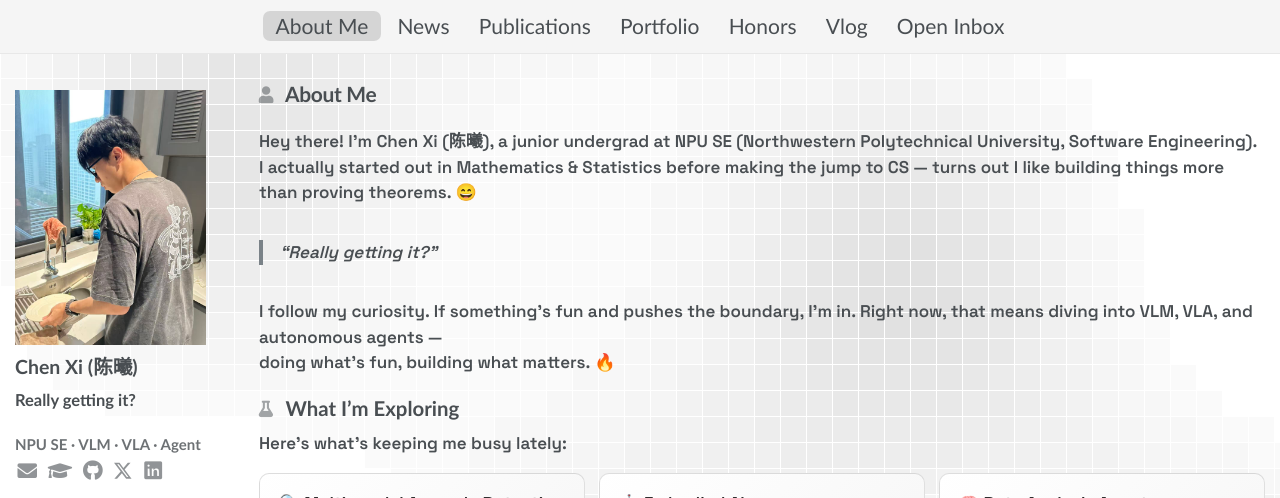
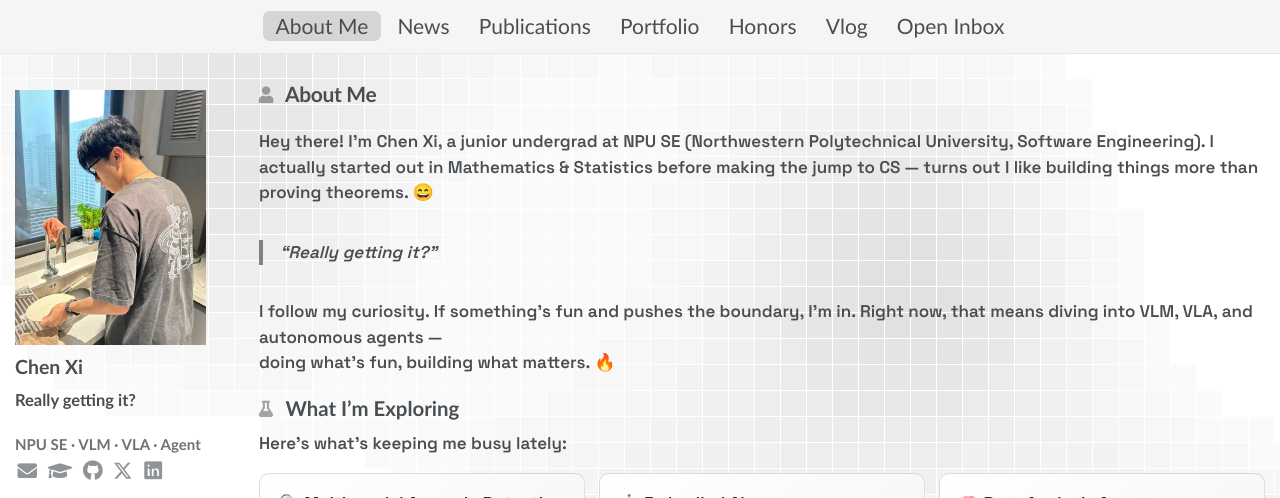
Before and after one commit to Chenxxxxxx06/Chenxxxxxx06.github.io, a Jekyll site: the page built from _pages/about.md, in a window 1280 px wide and 900 px high, cut to the strip 0-498 px from the top of the window. Built offline with Jekyll 4.4.1, drawn with Linux system fonts in a browser that asks for light colours.

Commit message:
Remove Chinese name 陈曦

```diff
--- a/_config.yml
+++ b/_config.yml
@@ -1,5 +1,5 @@
 # Site Settings
-title                    : "Chen Xi (陈曦)"
+title                    : "Chen Xi"
 description              : "Really getting it?"
 direction                : "NPU SE · VLM · VLA · Agent"
 repository               : "NPUwho/NPUwho.github.io"
@@ -11,7 +11,7 @@ baidu_site_verification  :
 
 # Site Author
 author:
-  name          : "Chen Xi (陈曦)"
+  name          : "Chen Xi"
   avatar        : "images/avatar.jpg"
   email         : "chenxxxxxx@mail.nwpu.edu.cn"
   googlescholar : ""
--- a/_pages/includes/intro.md
+++ b/_pages/includes/intro.md
@@ -1,6 +1,6 @@
 # <i class="fas fa-user section-icon"></i> About Me
 
-Hey there! I'm **Chen Xi (陈曦)**, a junior undergrad at **NPU SE** (Northwestern Polytechnical University, Software Engineering). I actually started out in Mathematics & Statistics before making the jump to CS — turns out I like building things more than proving theorems. 😄
+Hey there! I'm **Chen Xi**, a junior undergrad at **NPU SE** (Northwestern Polytechnical University, Software Engineering). I actually started out in Mathematics & Statistics before making the jump to CS — turns out I like building things more than proving theorems. 😄
 
 > **"Really getting it?"**
 
```
